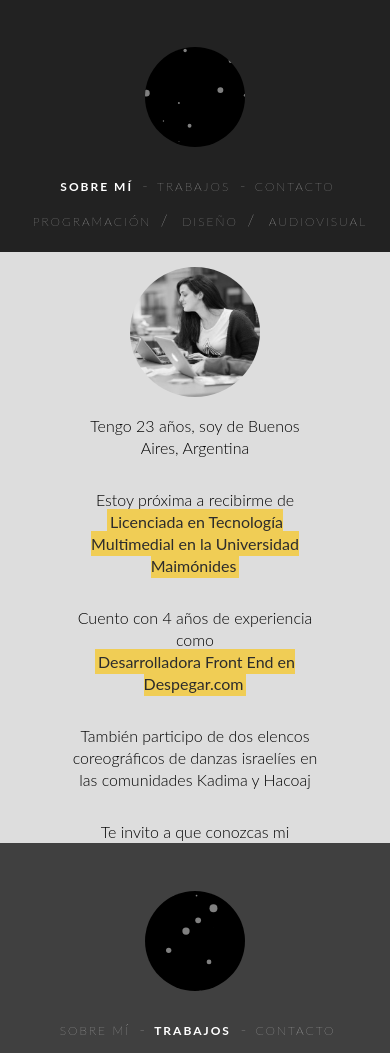
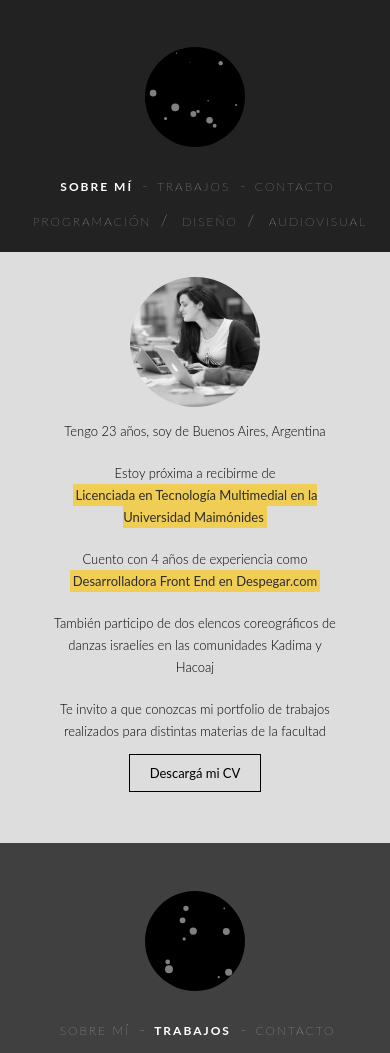
Before and after one commit to brendarychter/brychter, a PHP site: page /index_v2.html in a window 390 px wide. Shown: the part 845-1898 px from the top of the page. Run offline with PHP 8.4, Linux system fonts and the light colour scheme; style sheets or scripts are compiled from the project's sources.

Commit message:
dsn avances

```diff
--- a/css/styles.css
+++ b/css/styles.css
@@ -249,11 +249,15 @@ body {
     border-radius: 50%;
     width: 130px;
     height: 130px;
-    margin: 60px 0px 42px; }
-  @media (min-width: 1px) and (max-width: 600px) {
+    margin: 60px 0px 20px; }
+  @media (min-width: 1px) and (max-width: 320px) {
     body main section.cv-section article img {
       margin: 0;
-      margin-top: 15px; } }
+      margin-top: 20px; } }
+  @media (min-width: 321px) and (max-width: 768px) {
+    body main section.cv-section article img {
+      margin: 0;
+      margin-top: 25px; } }
   body main section.cv-section article p {
     padding: 15px 70px;
     font-weight: 300;
@@ -263,6 +267,21 @@ body {
       background-color: #f5ca34;
       padding: 3px 3px;
       opacity: 0.8; }
+  body main section.cv-section article p:last-of-type {
+    margin-bottom: 20px; }
+  @media (min-width: 1px) and (max-width: 600px) {
+    body main section.cv-section article p {
+      padding: 10px 30px; }
+    body main section.cv-section article p:last-of-type {
+      margin-bottom: 10px; }
+    body main section.cv-section article p, body main section.cv-section article a {
+      font-size: 13px; } }
+  @media (min-width: 320px) and (max-width: 600px) {
+    body main section.cv-section article p {
+      padding: 10px 50px; } }
+  @media (min-width: 601px) and (max-width: 768px) {
+    body main section.cv-section article p {
+      padding: 10px 50px; } }
   body main section.work-section aside {
     background-color: #666; }
   body main section.work-section .work-content {
--- a/index_v2.html
+++ b/index_v2.html
@@ -79,9 +79,9 @@
             </aside>
             <section class="work-content">
                 <article style="height: 100vh">
-                    <div class="grid">
-                        <figure class="effect-chico" style="height: 100vh;">
-                            <img src="img/works/programming/blink-app.jpg" alt="Blink App" title="Blink App">
+                    <div class="grid" style="height: 100vh">
+                        <figure class="effect-chico" style="height: 100%;">
+                            <img src="img/works/programming/blink_app.jpg" alt="Blink App" title="Blink App">
                             <figcaption>
                                 <h2>Blink <span>App</span></h2>
                                 <p>Herramienta para crear los grupos e interactuar con tus amigos: pod&eacute;s organizar eventos y reuniones, administrar gastos, registrar eventos </p>
@@ -90,13 +90,7 @@
                         </figure>
 
                     </div>
-                </article><!--
-                <article>
-                    <figure>
-                        <img src="img/img_2.png" alt="Blink App" title="Blink App">
-                        <!-- <figcaption>Fig1. - A view of the pulpit rock in Norway.</figcaption>
-                    </figure>
-                </article> -->
+                </article>
             </section>
         </section>
         <!-- End Section Programming-->
@@ -105,22 +99,79 @@
         <section class="work-section" id="design-section">
             <aside style="padding: 0; background-color:#777;">
                 <div class="intro-container">
-                    <div class="intro-circle"></div>
+                    <div class="intro-circle" id="particles-js-design"></div>
                 </div>
                 <nav w3-include-html="header-v2.html"></nav>
             </aside>
             <section class="work-content">
-                <article>
-                    <figure>
-                        <img src="img/works/programming/blink_app.png" alt="Blink App" title="Blink App">
-                    </figure>
-                </article>
-                <article>
-                    <figure>
-                        <img src="img/img_2.png" alt="Blink App" title="Blink App">
-                        <!-- <figcaption>Fig1. - A view of the pulpit rock in Norway.</figcaption> -->
-                    </figure>
-                </article>
+                <!-- <article style="height: 100vh; overflow: hidden">
+                    <div class="grid" style="width: 50%;float: left;height: 33.4%;">
+                        <figure class="effect-chico" style="height: 100%;">
+                            <img src="img/works/programming/blink_app.jpg" alt="Blink App" title="Blink App">
+                            <figcaption>
+                                <h2>Blink <span>App</span></h2>
+                                <p>Herramienta para crear los grupos e interactuar con tus amigos: pod&eacute;s organizar eventos y reuniones, administrar gastos, registrar eventos </p>
+                                <a href="http://www.blinkapp.com.ar" target="_blank"></a>
+                            </figcaption>
+                        </figure>
+
+                    </div>
+                    <div class="grid" style="width: 50%;float: left;height: 33.4%;">
+                        <figure class="effect-chico" style="height: 100%;">
+                            <img src="img/works/programming/blink_app.jpg" alt="Blink App" title="Blink App">
+                            <figcaption>
+                                <h2>Blink <span>App</span></h2>
+                                <p>Herramienta para crear los grupos e interactuar con tus amigos: pod&eacute;s organizar eventos y reuniones, administrar gastos, registrar eventos </p>
+                                <a href="http://www.blinkapp.com.ar" target="_blank"></a>
+                            </figcaption>
+                        </figure>
+
+                    </div>
+                    <div class="grid" style="width: 50%;float: left;height: 33.4%;">
+                        <figure class="effect-chico" style="height: 100%;">
+                            <img src="img/works/programming/blink_app.jpg" alt="Blink App" title="Blink App">
+                            <figcaption>
+                                <h2>Blink <span>App</span></h2>
+                                <p>Herramienta para crear los grupos e interactuar con tus amigos: pod&eacute;s organizar eventos y reuniones, administrar gastos, registrar eventos </p>
+                                <a href="http://www.blinkapp.com.ar" target="_blank"></a>
+                            </figcaption>
+                        </figure>
+
+                    </div>
+                    <div class="grid" style="width: 50%;float: left;height: 33.4%;">
+                        <figure class="effect-chico" style="height: 100%;">
+                            <img src="img/works/programming/blink_app.jpg" alt="Blink App" title="Blink App">
+                            <figcaption>
+                                <h2>Blink <span>App</span></h2>
+                                <p>Herramienta para crear los grupos e interactuar con tus amigos: pod&eacute;s organizar eventos y reuniones, administrar gastos, registrar eventos </p>
+                                <a href="http://www.blinkapp.com.ar" target="_blank"></a>
+                            </figcaption>
+                        </figure>
+
+                    </div>
+                    <div class="grid" style="width: 50%;float: left;height: 33.4%;">
+                        <figure class="effect-chico" style="height: 100%;">
+                            <img src="img/works/programming/blink_app.jpg" alt="Blink App" title="Blink App">
+                            <figcaption>
+                                <h2>Blink <span>App</span></h2>
+                                <p>Herramienta para crear los grupos e interactuar con tus amigos: pod&eacute;s organizar eventos y reuniones, administrar gastos, registrar eventos </p>
+                                <a href="http://www.blinkapp.com.ar" target="_blank"></a>
+                            </figcaption>
+                        </figure>
+
+                    </div>
+                    <div class="grid" style="width: 50%;float: left;height: 33.4%;">
+                        <figure class="effect-chico" style="height: 100%;">
+                            <img src="img/works/programming/blink_app.jpg" alt="Blink App" title="Blink App">
+                            <figcaption>
+                                <h2>Blink <span>App</span></h2>
+                                <p>Herramienta para crear los grupos e interactuar con tus amigos: pod&eacute;s organizar eventos y reuniones, administrar gastos, registrar eventos </p>
+                                <a href="http://www.blinkapp.com.ar" target="_blank"></a>
+                            </figcaption>
+                        </figure>
+
+                    </div>
+                </article> -->
             </section>
         </section>
         <!-- End Section Design-->
@@ -129,7 +180,7 @@
         <section class="work-section" id="audiovisual-section">
             <aside style="padding: 0; background-color:#4a4a4a;">
                 <div class="intro-container">
-                    <div class="intro-circle"></div>
+                    <div class="intro-circle" id="particles-js-audiovisual"></div>
                 </div>
                 <nav w3-include-html="header-v2.html"></nav>
             </aside>
@@ -153,7 +204,7 @@
         <section id="contact-section">
             <aside class="contact-aside" style="background-color: #292929;">
                 <div class="intro-container">
-                    <div class="intro-circle"></div>
+                    <div class="intro-circle" id="particles-js-contact"></div>
                 </div>
                 <nav w3-include-html="header-v2.html"></nav>
             </aside>
--- a/scss/styles.scss
+++ b/scss/styles.scss
@@ -275,15 +275,22 @@ body{
 					border-radius: 50%;
 				    width: 130px;
 				    height: 130px;
-			    	margin: 60px 0px 42px;
+			    	margin: 60px 0px 20px;
 				}
 
-				@media (min-width: 1px) and (max-width: 600px){
+				@media (min-width: 1px) and (max-width: 320px){
 					img{
 						margin: 0;
-						margin-top: 15px;
+						margin-top: 20px;
 					}
 				}
+				@media (min-width: 321px) and (max-width: 768px){
+					img{
+						margin: 0;
+						margin-top: 25px;
+					}
+				}
+
 				p{
 					padding: 15px 70px;
 					font-weight: 300;
@@ -293,6 +300,32 @@ body{
 						background-color: #f5ca34;
 					    padding: 3px 3px;
 					    opacity: 0.8;
+					}
+				}
+
+				p:last-of-type {
+				    margin-bottom: 20px;
+				}
+
+				@media (min-width: 1px) and (max-width: 600px){
+					p{
+						padding: 10px 30px;
+					}
+					p:last-of-type {
+					    margin-bottom: 10px;
+					}
+					p, a{
+						font-size: 13px;
+					}
+				}
+				@media (min-width: 320px) and (max-width: 600px){
+					p{
+						padding: 10px 50px;
+					}
+				}
+				@media (min-width: 601px) and (max-width: 768px){
+					p{
+						padding: 10px 50px;
 					}
 				}
 			}
```
Also changed, not shown: img/works/programming/blink-app.jpg, 1 other file.
